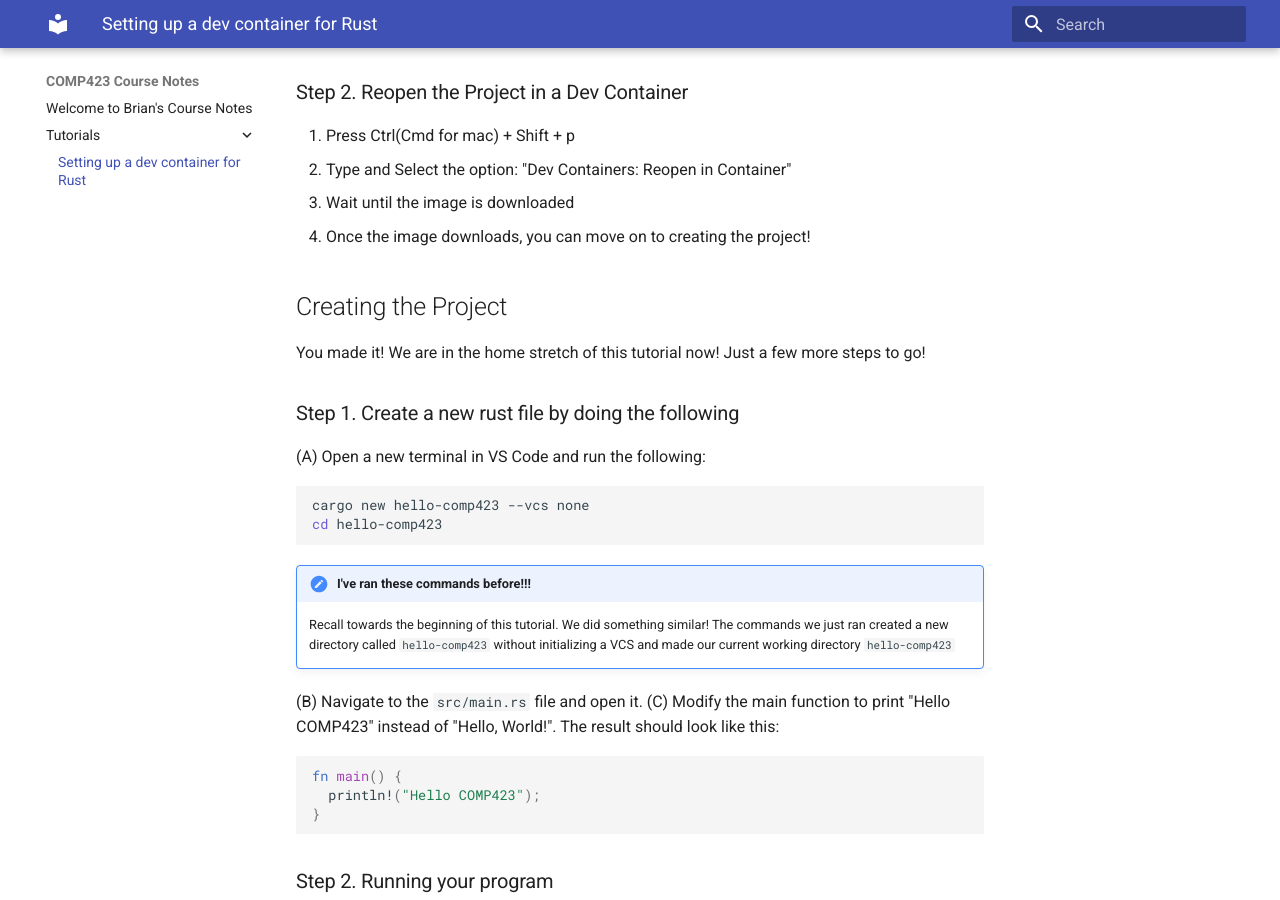
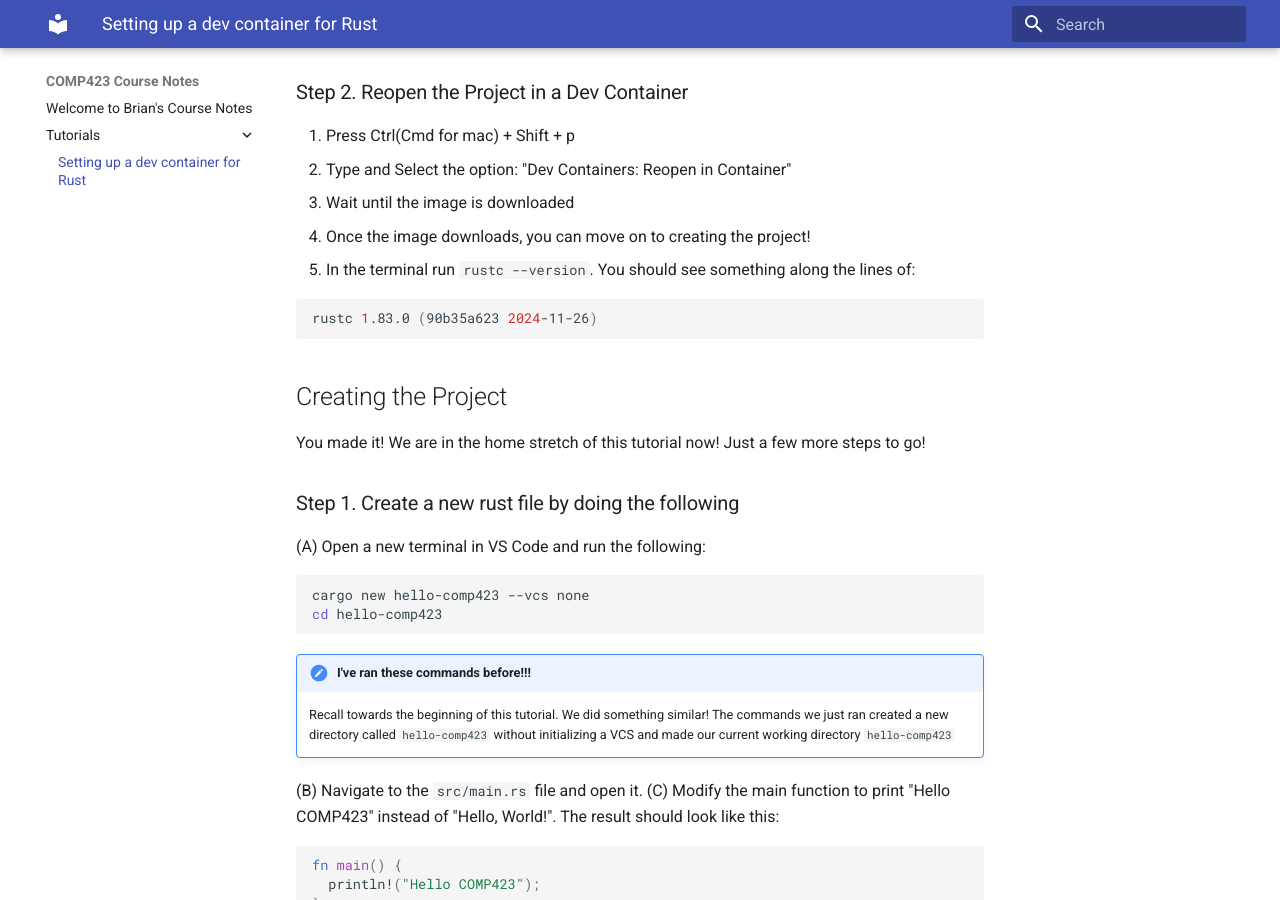
Before and after one commit to brianx426/comp423-course-notes, an MkDocs documentation site: the page built from docs/tutorials/rust-setup.md, in a window 1280 px wide and 900 px high, scrolled down 3011 px. Built offline with MkDocs 1.6.1 and Material for MkDocs 9.7.7, drawn with Linux system fonts in a browser that asks for light colours.

Commit message:
added version checking step

````diff
--- a/docs/tutorials/rust-setup.md
+++ b/docs/tutorials/rust-setup.md
@@ -105,6 +105,11 @@ The `devcontainer.json` file defines the configuration for your development envi
 2. Type and Select the option: "Dev Containers: Reopen in Container"
 3. Wait until the image is downloaded
 4. Once the image downloads, you can move on to creating the project!
+5. In the terminal run `rustc --version`. You should see something along the lines of:
+
+```bash
+rustc 1.83.0 (90b35a623 2024-11-26)
+```
 
 ## Creating the Project
 You made it! We are in the home stretch of this tutorial now! Just a few more steps to go!
````
